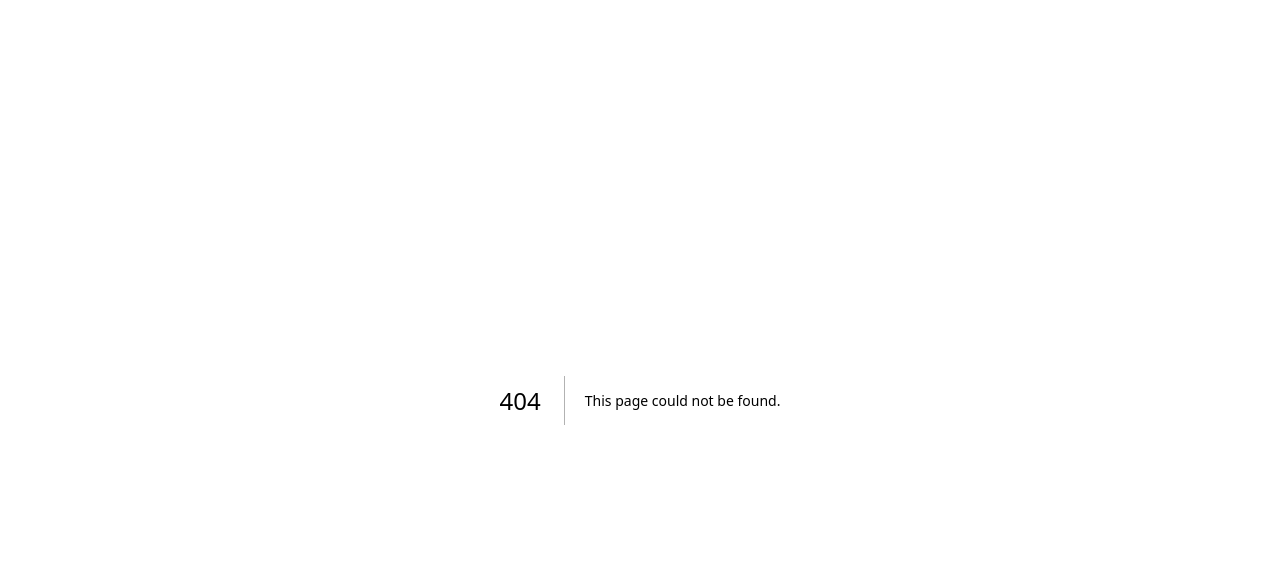
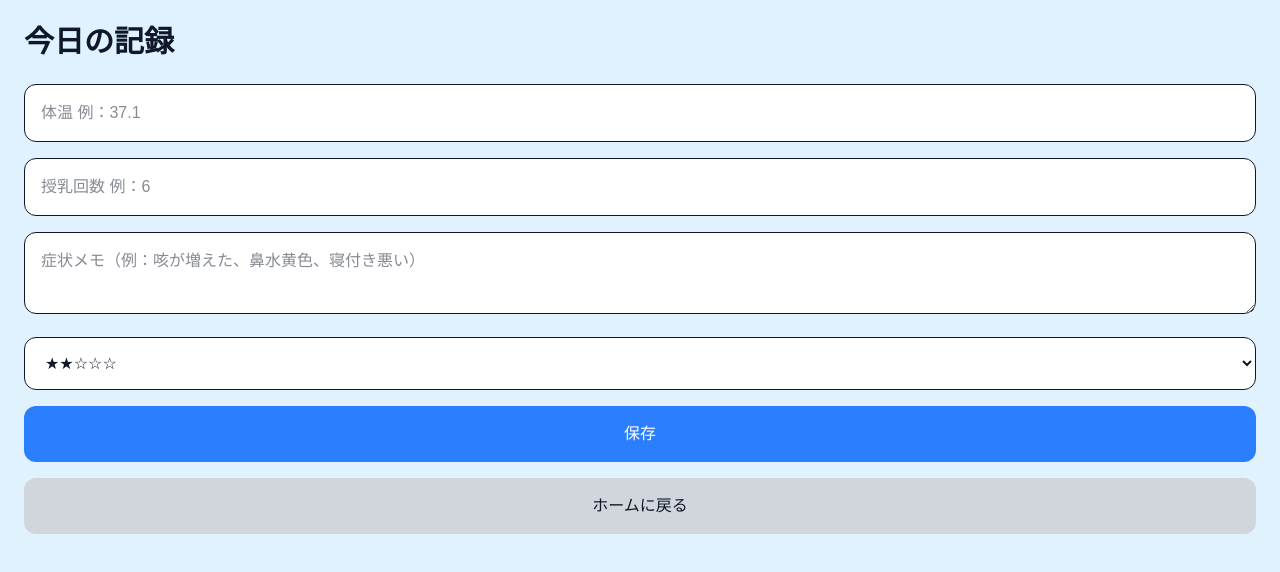
Before and after one commit to fumichama1-ship-it/baby-health-log, a Next.js app: page /record in a window 1280 px wide. Before the commit this address had no page. Shown: the top 572 px of the page. Built offline with nearby package versions, Linux system fonts and the light colour scheme.

Commit message:
Create page.tsx

```diff
--- /dev/null
+++ b/app/record/page.tsx
@@ -0,0 +1,87 @@
+"use client";
+
+import { useState } from "react";
+
+export default function RecordPage() {
+  const [temp, setTemp] = useState("");
+  const [feed, setFeed] = useState("");
+  const [cough, setCough] = useState("★★☆☆☆");
+const [memo, setMemo] = useState("");
+
+  function save() {
+  const now = new Date();
+
+  const newLog = {
+    date: now.toLocaleString("ja-JP"),
+    temp,
+    feed,
+    cough,
+    memo,
+  };
+
+  const savedLogs = localStorage.getItem("babyLogs");
+  const logs = savedLogs ? JSON.parse(savedLogs) : [];
+
+  const newLogs = [newLog, ...logs];
+
+  localStorage.setItem("babyLogs", JSON.stringify(newLogs));
+  localStorage.setItem("babyLog", JSON.stringify(newLog));
+
+  alert("保存しました");
+  window.location.href = "/";
+}
+
+  return (
+    <main className="min-h-screen bg-sky-100 p-6 text-gray-900">
+      <h1 className="text-3xl font-bold mb-6">今日の記録</h1>
+
+      <div className="space-y-4">
+        <input
+          value={temp}
+          onChange={(e) => setTemp(e.target.value)}
+          className="w-full p-4 border rounded-xl bg-white"
+          placeholder="体温 例：37.1"
+        />
+
+        <input
+          value={feed}
+          onChange={(e) => setFeed(e.target.value)}
+          className="w-full p-4 border rounded-xl bg-white"
+          placeholder="授乳回数 例：6"
+        />
+<textarea
+  value={memo}
+  onChange={(e) => setMemo(e.target.value)}
+  className="w-full p-4 border rounded-xl bg-white"
+  placeholder="症状メモ（例：咳が増えた、鼻水黄色、寝付き悪い）"
+/>
+
+        <select
+          value={cough}
+          onChange={(e) => setCough(e.target.value)}
+          className="w-full p-4 border rounded-xl bg-white"
+        >
+          <option>★☆☆☆☆</option>
+          <option>★★☆☆☆</option>
+          <option>★★★☆☆</option>
+          <option>★★★★☆</option>
+          <option>★★★★★</option>
+        </select>
+
+        <button
+          onClick={save}
+          className="w-full bg-blue-500 text-white p-4 rounded-xl"
+        >
+          保存
+        </button>
+
+        <a
+          href="/"
+          className="block text-center w-full bg-gray-300 text-gray-900 p-4 rounded-xl"
+        >
+          ホームに戻る
+        </a>
+      </div>
+    </main>
+  );
+}
```
